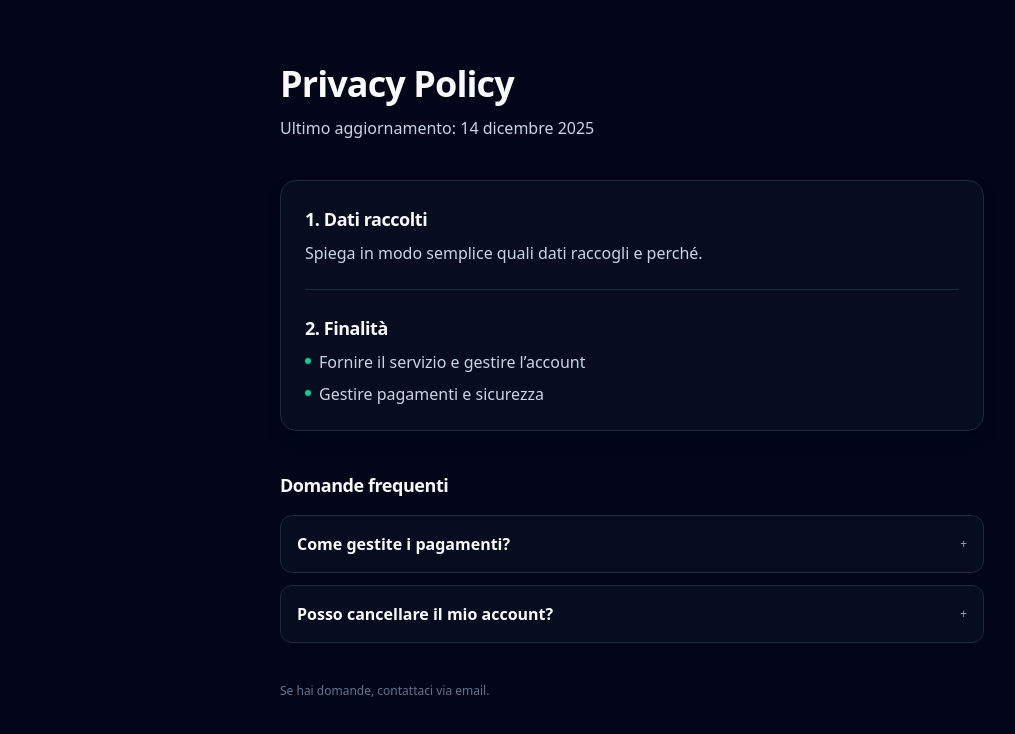
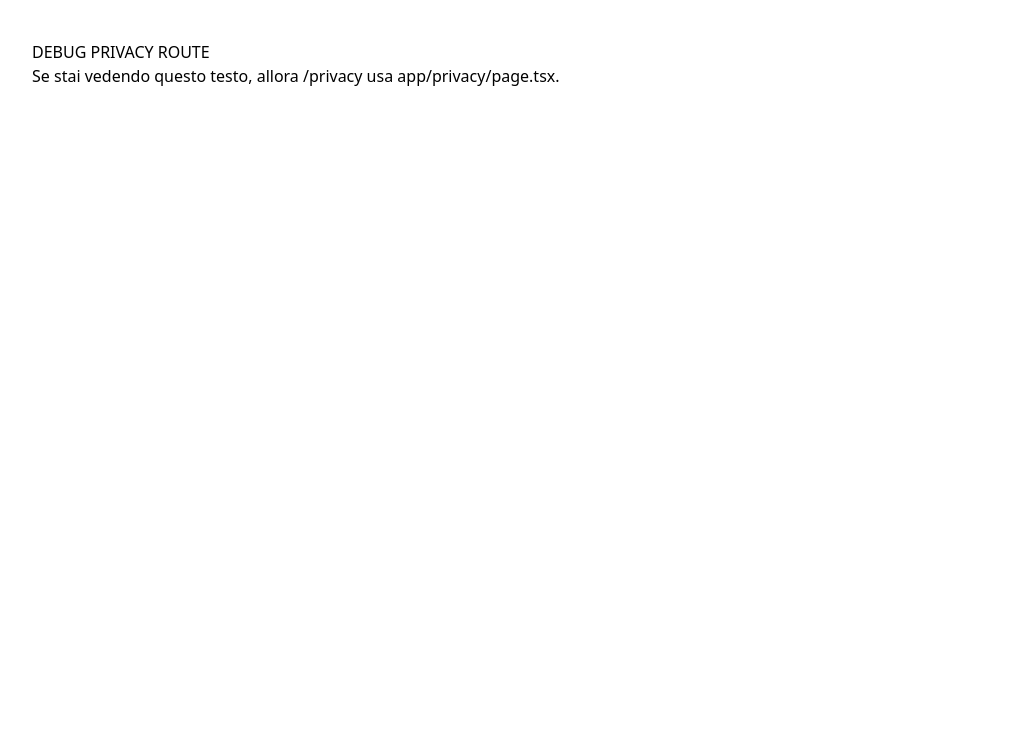
Before and after one commit to mregaz/ifinditforyou-new, a Next.js app: page /privacy in a window 1280 px wide. Shown: the top 734 px of the page, without its empty margins (8-1023 px from the left). Built offline with nearby package versions, Linux system fonts and the light colour scheme.

Commit message:
privet test

```diff
--- a/app/privacy/page.tsx
+++ b/app/privacy/page.tsx
@@ -1,55 +1,8 @@
-import LegalPageShell from "@/components/LegalPageShell";
-
-export default function PrivacyPage() {
+export default function PrivacyDebugPage() {
   return (
-    <LegalPageShell
-      title="Privacy Policy"
-      updatedAt="14 dicembre 2025"
-      sections={[
-        {
-          title: "1. Dati raccolti",
-          body: (
-            <p>
-              Spiega in modo semplice quali dati raccogli e perché.
-            </p>
-          ),
-        },
-        {
-          title: "2. Finalità",
-          body: (
-            <ul className="mt-2 space-y-2">
-              <li className="flex gap-2">
-                <span className="mt-2 h-1.5 w-1.5 rounded-full bg-emerald-400" />
-                <span>Fornire il servizio e gestire l’account</span>
-              </li>
-              <li className="flex gap-2">
-                <span className="mt-2 h-1.5 w-1.5 rounded-full bg-emerald-400" />
-                <span>Gestire pagamenti e sicurezza</span>
-              </li>
-            </ul>
-          ),
-        },
-      ]}
-      faqTitle="Domande frequenti"
-      faq={[
-        {
-          q: "Come gestite i pagamenti?",
-          a: (
-            <p>
-              I pagamenti sono gestiti da Stripe. Noi non salviamo i dati della carta.
-            </p>
-          ),
-        },
-        {
-          q: "Posso cancellare il mio account?",
-          a: (
-            <p>
-              Sì. Dalla dashboard puoi eliminare l’account (azione irreversibile).
-            </p>
-          ),
-        },
-      ]}
-      footerNote={<>Se hai domande, contattaci via email.</>}
-    />
+    <div style={{ padding: 40, fontFamily: "system-ui" }}>
+      <h1>DEBUG PRIVACY ROUTE</h1>
+      <p>Se stai vedendo questo testo, allora /privacy usa app/privacy/page.tsx.</p>
+    </div>
   );
 }
```
